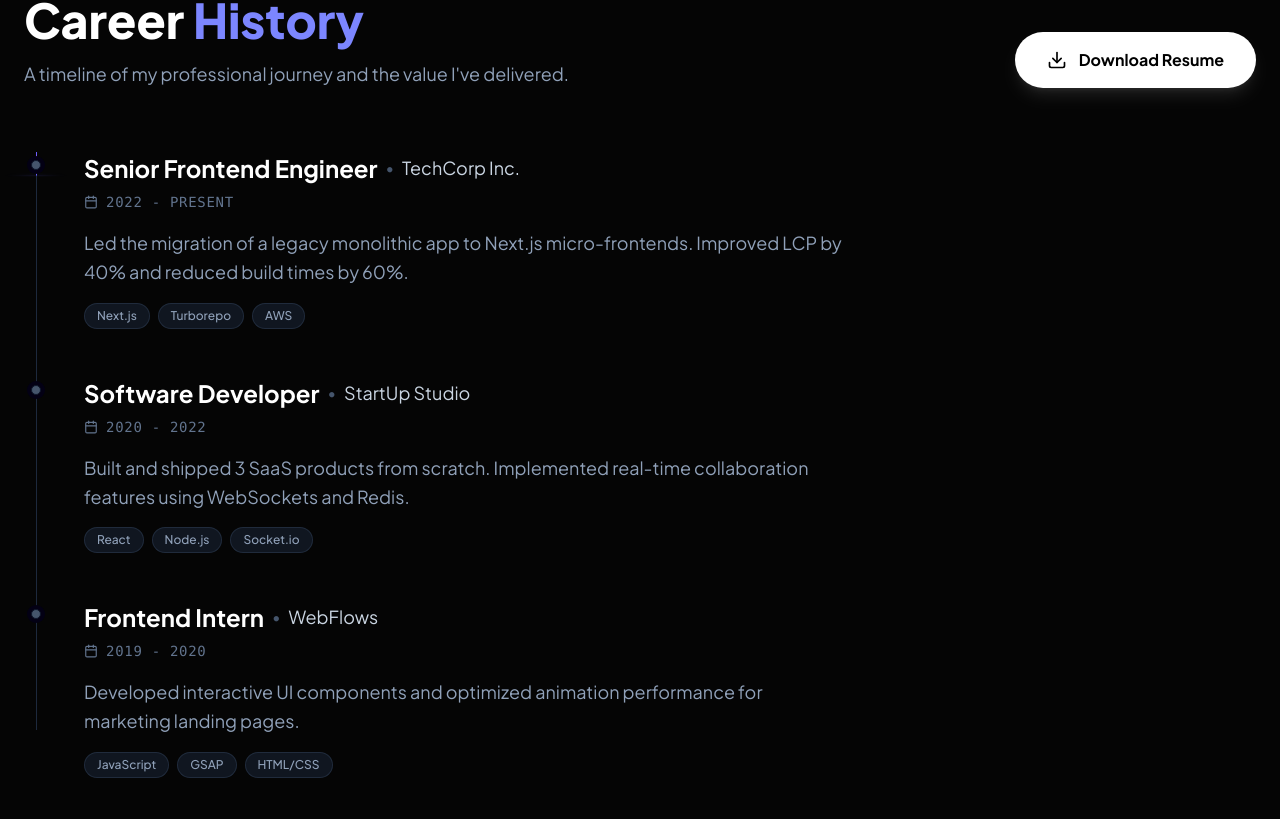
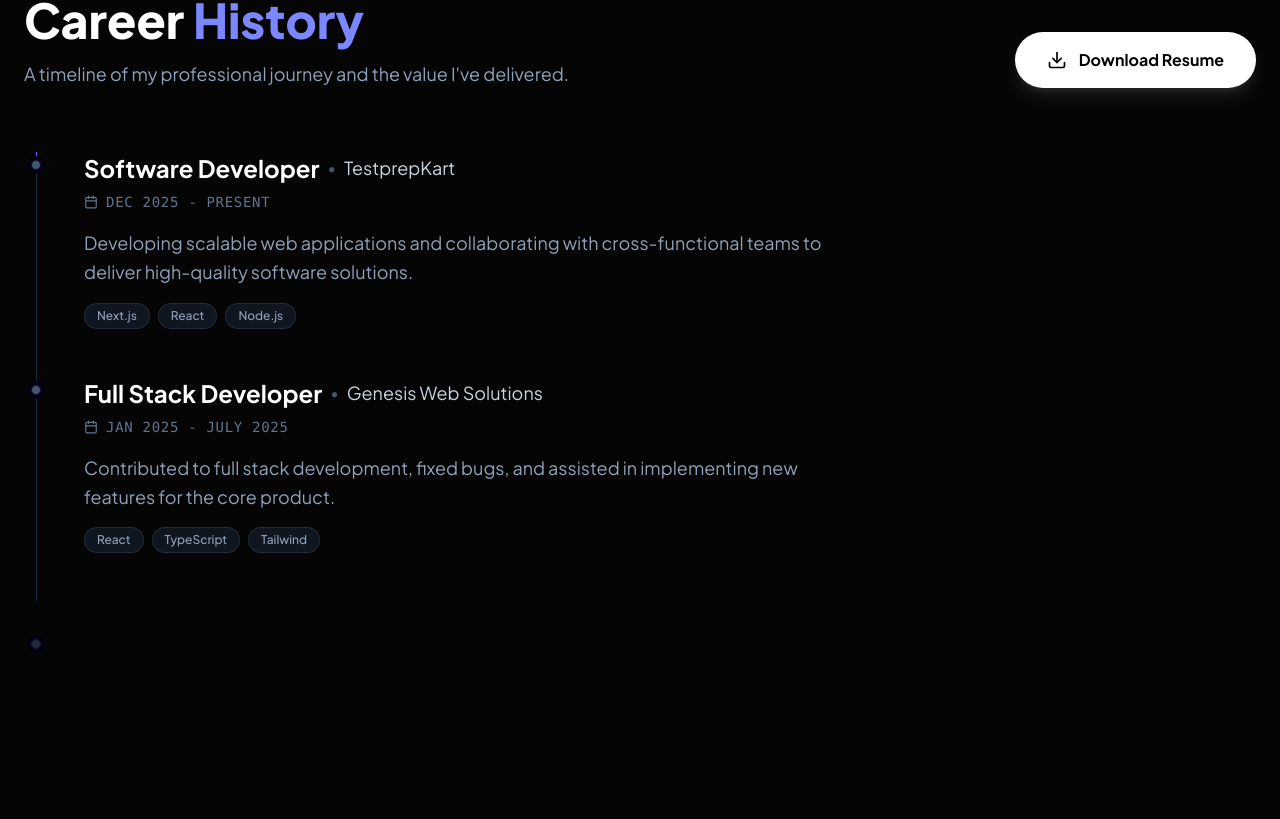
Before and after one commit to kampitojha/Portfolio, a Next.js app: page / in a window 1280 px wide. Shown: the part 2961-3780 px from the top of the page. Built offline with nearby package versions, Linux system fonts and the light colour scheme.

Commit message:
feat: update experience timeline with real data and improve scroll animation

```diff
--- a/src/components/Experience.tsx
+++ b/src/components/Experience.tsx
@@ -7,7 +7,7 @@ export const Experience: React.FC = () => {
     const containerRef = useRef<HTMLDivElement>(null);
     const { scrollYProgress } = useScroll({
         target: containerRef,
-        offset: ["start 80%", "end center"]
+        offset: ["start 80%", "end 85%"]
     });
 
     const scaleY = useSpring(scrollYProgress, {
@@ -59,26 +59,30 @@ export const Experience: React.FC = () => {
         </motion.div>
 
         <ExperienceItem
-            role="Senior Frontend Engineer"
-            company="TechCorp Inc."
-            period="2022 - Present"
-            description="Led the migration of a legacy monolithic app to Next.js micro-frontends. Improved LCP by 40% and reduced build times by 60%."
-            tags={['Next.js', 'Turborepo', 'AWS']}
+            role="Software Developer"
+            company="TestprepKart"
+            period="Dec 2025 - Present"
+            description="Developing scalable web applications and collaborating with cross-functional teams to deliver high-quality software solutions."
+            tags={['Next.js', 'React', 'Node.js']}
         />
         <ExperienceItem
-            role="Software Developer"
-            company="StartUp Studio"
-            period="2020 - 2022"
-            description="Built and shipped 3 SaaS products from scratch. Implemented real-time collaboration features using WebSockets and Redis."
-            tags={['React', 'Node.js', 'Socket.io']}
+            role="Full Stack Developer"
+            company="Genesis Web Solutions"
+            period="Jan 2025 - July 2025"
+            description="Contributed to full stack development, fixed bugs, and assisted in implementing new features for the core product."
+            tags={['React', 'TypeScript', 'Tailwind']}
         />
-        <ExperienceItem
-            role="Frontend Intern"
-            company="WebFlows"
-            period="2019 - 2020"
-            description="Developed interactive UI components and optimized animation performance for marketing landing pages."
-            tags={['JavaScript', 'GSAP', 'HTML/CSS']}
-        />
+
+        {/* Spacer to extend line past the last item */}
+        <div className="h-12" />
+
+        {/* End Node */}
+        <div className="absolute -left-[5px] bottom-0 w-2.5 h-2.5 rounded-full bg-slate-800 border border-slate-900 shadow-[0_0_0_4px_#030014]">
+            <motion.div
+                style={{ scale: scaleY, opacity: scaleY }}
+                className="absolute inset-0 rounded-full bg-indigo-500 shadow-[0_0_10px_2px_rgba(99,102,241,0.5)]"
+            />
+        </div>
     </div>
     </div>
   );
```
